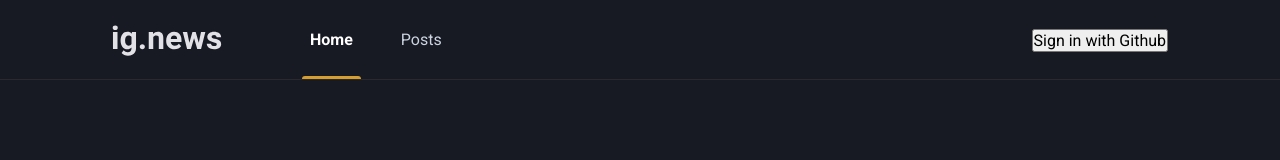
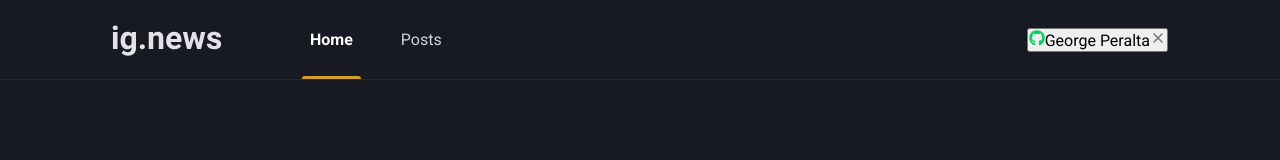
Before and after one commit to GeorgePeralta/ignews, a Next.js app: page / in a window 1280 px wide. Shown: the top 160 px of the page. Built offline with nearby package versions, Linux system fonts and the light colour scheme.

Commit message:
include user logged

```diff
--- a/src/components/SignInButton/index.tsx
+++ b/src/components/SignInButton/index.tsx
@@ -1,9 +1,29 @@
 import { FaGithub } from 'react-icons/fa'
+import { FiX } from 'react-icons/fi'
+
+import styles from  './styles.module.scss'
 
 export function SignInButton() {
-   return (
-    <button type="button">
-      Sign in with Github
-    </button>
-   )
+  const isUserLoggedIn = true;
+
+   return isUserLoggedIn ?  (
+      <button type="button"
+      className={styles.signInButton}
+      >
+        <FaGithub color="#04D361" />
+        George Peralta
+        <FiX color="#737380" className={styles.closeIcon} />
+      </button>
+
+   ) : (
+
+      <button type="button"
+      className={styles.signInButton}
+      >
+        <FaGithub color="#eba417" />
+        Sign in with Github
+      </button>
+   );
+
+
 }
```
